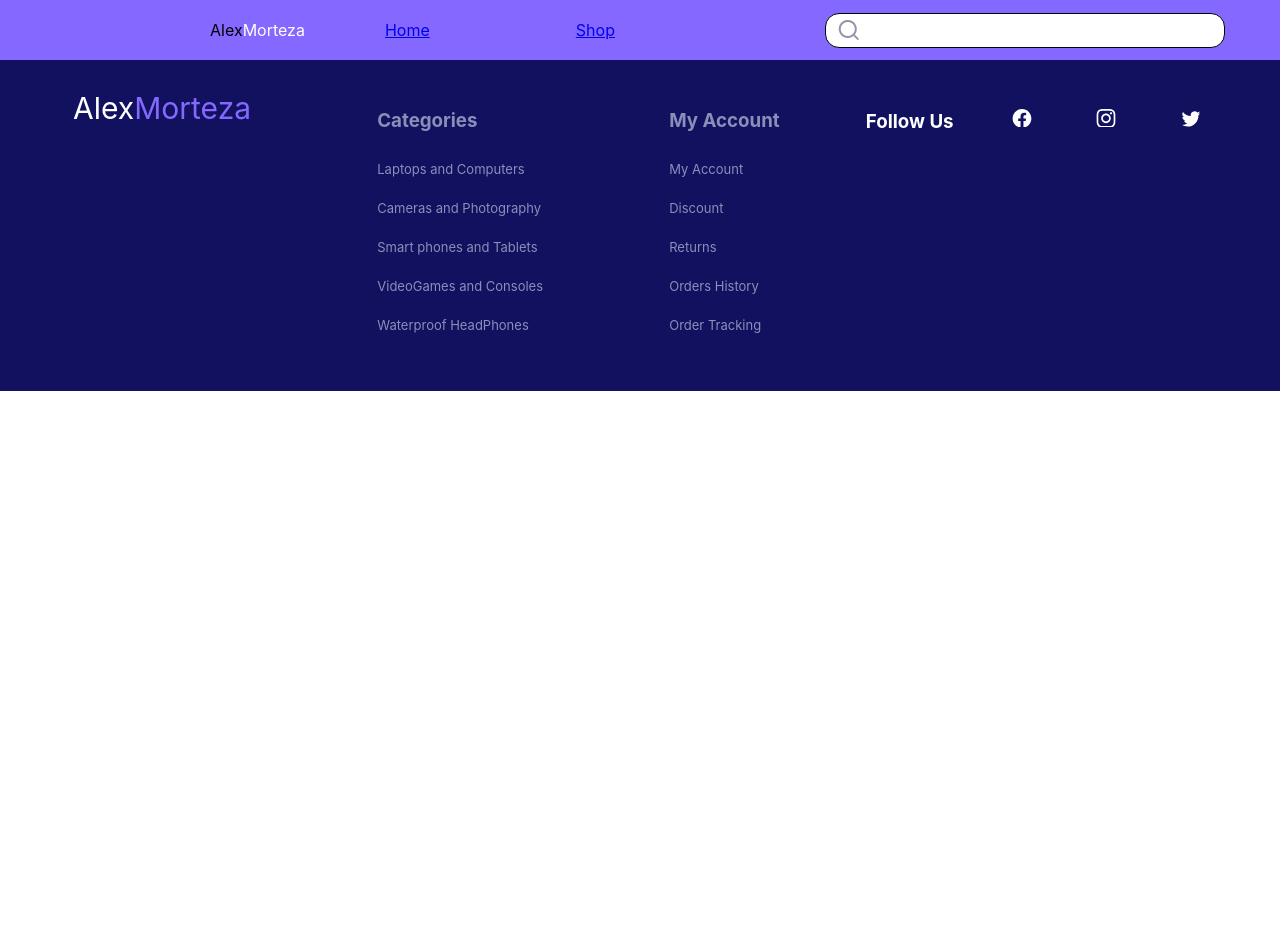
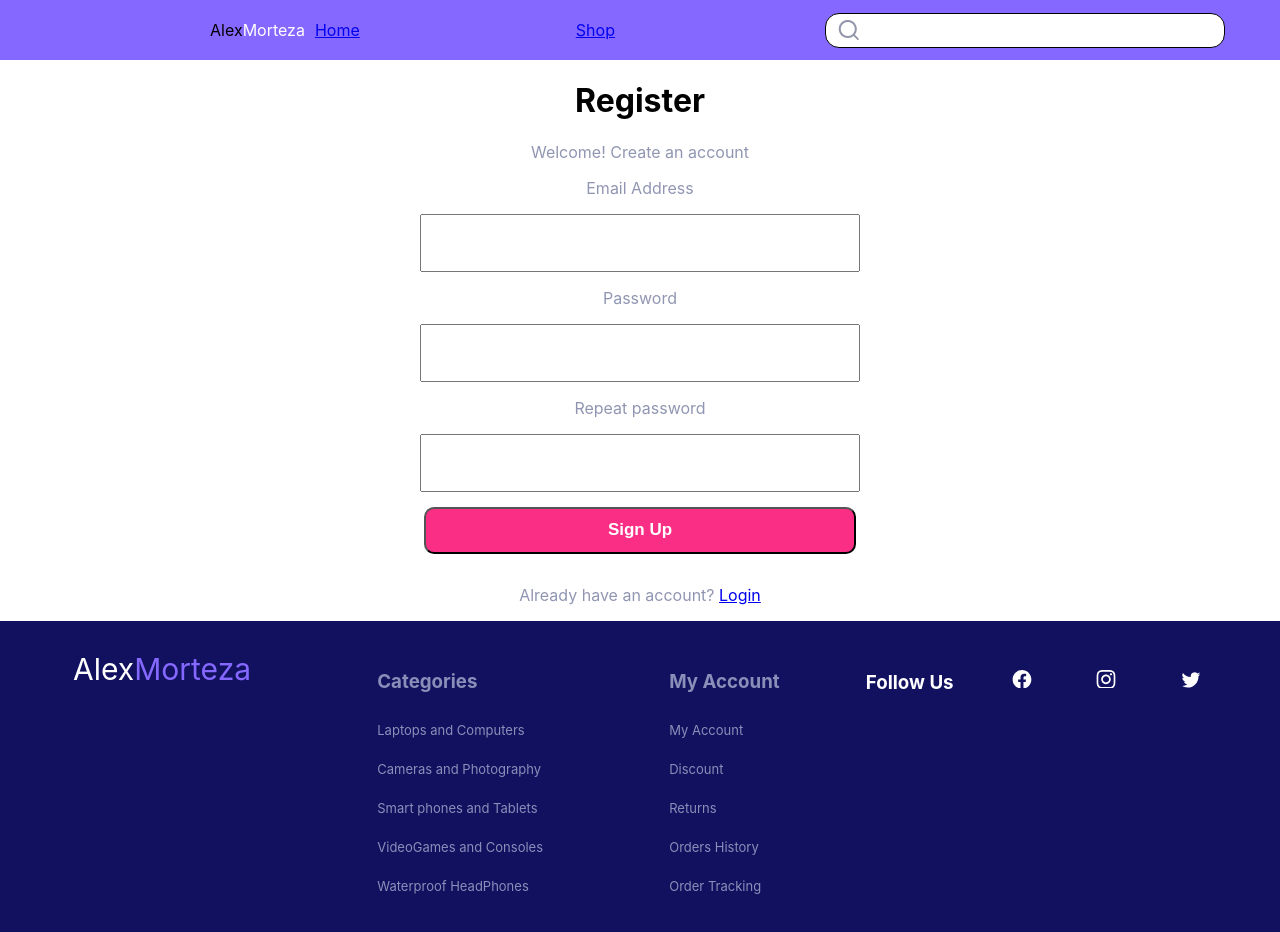
Before and after one commit to khademishoja/webshop, a React (Create React App) app: page /signup in a window 1280 px wide. Shown: the top 932 px of the page. Before the commit the page ends 800 px from the top, so only its background shows below. Built offline with nearby package versions, Linux system fonts and the light colour scheme.

Commit message:
create login page and signup page and style them

```diff
--- a/package.json
+++ b/package.json
@@ -8,6 +8,7 @@
     "@testing-library/user-event": "^13.5.0",
     "axios": "^1.1.3",
     "express": "^4.18.2",
+    "jsonwebtoken": "^8.5.1",
     "react": "^18.2.0",
     "react-dom": "^18.2.0",
     "react-icons": "^4.6.0",
--- a/src/App.js
+++ b/src/App.js
@@ -6,6 +6,9 @@ import ShopPage from "./pages/ShopPage";
 import DetailsPage from "./pages/DetailsPage";
 import { Navbar } from "./components/NavBar/NavBar";
 import Footer from "./components/Footer.js/Footer";
+import SignUp from "./components/SignUp";
+
+import Login from "./components/Login";
 
 function App() {
   return (
@@ -15,6 +18,8 @@ function App() {
         <Route path="/home" element={<HomePage />} />
         <Route path="/shop" element={<ShopPage />} />
         <Route path="/details/:id" element={<DetailsPage />} />
+        <Route path="/signup" element={<SignUp />} />
+        <Route path="/login" element={<Login />} />
       </Routes>
       <Footer />
     </div>
--- /dev/null
+++ b/src/components/Login.js
@@ -0,0 +1,43 @@
+import { NavLink } from "react-router-dom";
+import { useState } from "react";
+import axios from "axios";
+import "./style.css";
+const Login = () => {
+  const [password, setPassword] = useState("");
+  const [email, setEmail] = useState("");
+  const onEmail = (event) => {
+    setEmail(event.target.value);
+  };
+  const onPassword = (event) => {
+    setPassword(event.target.value);
+  };
+  const logIn = async () => {
+    const loginUser = { email: email, password: password };
+
+    console.log(loginUser);
+    const response = await axios.post("http://localhost:4000/login", loginUser);
+    console.log(response);
+  };
+  return (
+    <div>
+      <h1>Login</h1>
+      <p className="styleTxt">Please login using account detail bellow.</p>
+      <p className="styleTxt">Email Address</p>
+      <input type="text" onChange={onEmail} value={email}></input>
+      <p className="styleTxt">Password</p>
+
+      <input type="password" onChange={onPassword} value={password}></input>
+      <p className="styleTxt">Forgot your password?</p>
+      <button onClick={logIn} className="styleBtn">
+        login
+      </button>
+      <p className="styleTxt">
+        Don’t have an Account?
+        <NavLink to="/signup">
+          <p className="styleTxt">Create account</p>
+        </NavLink>
+      </p>
+    </div>
+  );
+};
+export default Login;
--- a/src/components/NavBar/NavBar.js
+++ b/src/components/NavBar/NavBar.js
@@ -21,7 +21,9 @@ function Navbar() {
         </form>
       </div>
       <div className="icons">
-        <CiUser className="icon" />
+        <NavLink to="/login">
+          <CiUser className="icon" />
+        </NavLink>
         <FiShoppingCart className="icon" />
         <BsHeart className="icon" />
       </div>
--- /dev/null
+++ b/src/components/SignUp.js
@@ -0,0 +1,65 @@
+import { useState } from "react";
+import axios from "axios";
+import "./style.css";
+import { NavLink } from "react-router-dom";
+const SignUp = () => {
+  const [password, setPassword] = useState("");
+  const [confirmPassword, setConfirmPassword] = useState("");
+  const [email, setEmail] = useState("");
+  const [alarm, setAlarm] = useState("");
+  const onEmail = (event) => {
+    setEmail(event.target.value);
+  };
+  const onPassword = (event) => {
+    setPassword(event.target.value);
+  };
+  const onConfirmPassword = (event) => {
+    setConfirmPassword(event.target.value);
+  };
+  const createUser = async (user) => {
+    console.log(user);
+    const response = await axios.post("http://localhost:4000/users", user);
+    console.log(response);
+    setAlarm(<p style={{ color: "green" }}>User is created.</p>);
+  };
+
+  const onSignUp = () => {
+    const newUser = {
+      name: email,
+      email: email,
+      password: password,
+    };
+    if (newUser.password !== confirmPassword) {
+      setAlarm(<p style={{ color: "red" }}>"your password is not same"</p>);
+    } else {
+      createUser(newUser);
+    }
+  };
+  return (
+    <div>
+      <h1>Register</h1>
+      <p className="styleTxt">Welcome! Create an account</p>
+      <p className="styleTxt">Email Address</p>
+      <input type="text" onChange={onEmail} value={email}></input>
+      <p className="styleTxt">Password</p>
+      <input type="password" onChange={onPassword} value={password}></input>
+      <p className="styleTxt">Repeat password</p>
+      <input
+        type="password"
+        onChange={onConfirmPassword}
+        value={confirmPassword}
+      ></input>
+      <div>
+        <button onClick={onSignUp} className="styleBtn">
+          Sign Up
+        </button>
+        <p className="styleTxt">
+          Already have an account? <NavLink to="/login">Login</NavLink>{" "}
+        </p>
+      </div>
+      <div>{alarm}</div>
+    </div>
+  );
+};
+
+export default SignUp;
--- /dev/null
+++ b/src/components/style.css
@@ -0,0 +1,24 @@
+.styleBtn {
+  background-color: #fb2e86;
+  width: 432px;
+  height: 47px;
+  border-radius: 10px;
+  font-size: 17px;
+  font-weight: bold;
+  color: white;
+}
+input {
+  width: 432px;
+  height: 52px;
+  font-size: 1rem;
+}
+.styleTxt {
+  color: #9096b2;
+}
+a {
+  /* color: #9096b2; */
+  padding-left: 0;
+}
+button {
+  margin: 15px;
+}
```
Also changed, not shown: 1 other file (tests, documents, lock files or other folders).
